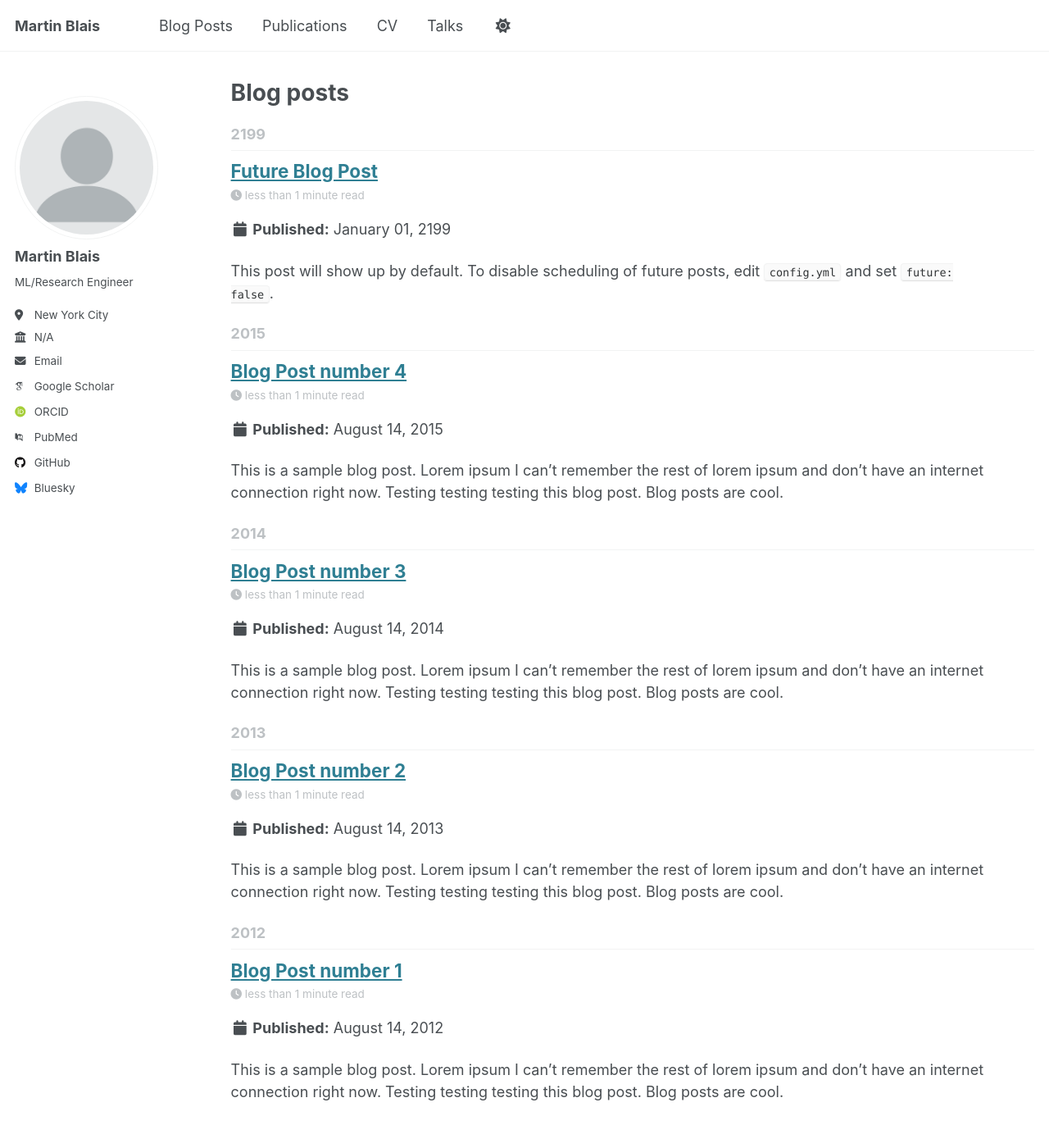
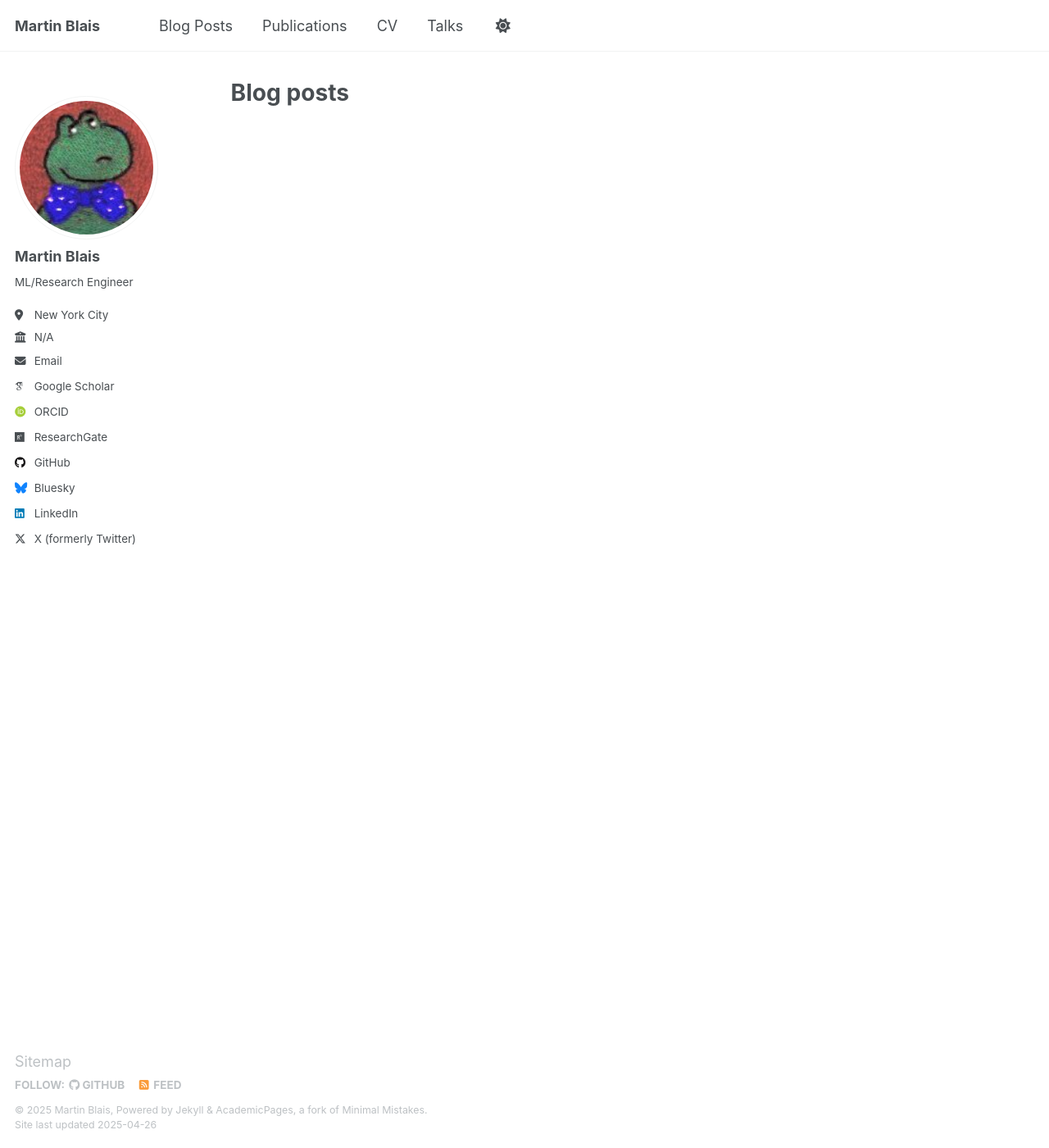
Before and after one commit to blais/blais.github.io, a Jekyll site: the page built from _pages/year-archive.html, in a window 1280 px wide and 1400 px high. Shown: the whole window at 82% size. Built offline with Jekyll 4.4.1, drawn with Linux system fonts in a browser that asks for light colours; some web fonts are replaced.

Commit message:
Some of initial setup

```diff
--- a/_config.yml
+++ b/_config.yml
@@ -22,7 +22,7 @@ repository               : "blais.github.io"
 #               Additional customization can be done by editing /_includes/author-profile.html
 author:
   # Biographic information
-  avatar           : "profile.png"
+  avatar           : "leonard_misislawski_small3.jpg"
   name             : "Martin Blais"
   pronouns         : # example: "she/her"
   bio              : "ML/Research Engineer"
@@ -37,20 +37,20 @@ author:
   impactstory      : # URL
   orcid            : "https://orcid.org/0000-0002-2259-5936"
   semantic         : # URL
-  pubmed           : ""
-  researchgate     : # URL
+  pubmed           : #
+  researchgate     : "https://www.researchgate.net/scientific-contributions/Martin-Blais-2177359571" # URL
   scopus           : # URL
 
   # Repositories and software development
   bitbucket        : # Username - Update with your username on the site
   codepen          : # Username
   dribbble         : # Username
-  github           : "academicpages"
+  github           : "blais"
   kaggle           : # Username
   stackoverflow    : # User number or user number and name (i.e., use "1" or "1/jeff-atwood")
 
   # Social media
-  bluesky          : "bsky.app" # Replace this with you Bluesky username
+  bluesky          : "" # Replace this with you Bluesky username
   facebook         : # Username
   flickr           : # Username
   foursquare       : # Username
@@ -59,7 +59,7 @@ author:
   keybase          : # Username
   instagram        : # Username
   lastfm           : # Username
-  linkedin         : # Username
+  linkedin         : "blais" # Username
   mastodon         : # URL
   medium           : # URL
   pinterest        : # Username
@@ -67,7 +67,7 @@ author:
   steam            : # Username
   telegram         : # URL
   tumblr           : # Username
-  twitter          : # Username for X / Twitter
+  twitter          : "misislavski" # Username for X / Twitter
   vine             : # Username
   weibo            : # Username
   wikipedia        : # Username
--- a/_posts/2012-08-14-blog-post-1.md
+++ /dev/null
@@ -1,20 +0,0 @@
----
-title: 'Blog Post number 1'
-date: 2012-08-14
-permalink: /posts/2012/08/blog-post-1/
-tags:
-  - cool posts
-  - category1
-  - category2
----
-
-This is a sample blog post. Lorem ipsum I can't remember the rest of lorem ipsum and don't have an internet connection right now. Testing testing testing this blog post. Blog posts are cool.
-
-Headings are cool
-======
-
-You can have many headings
-======
-
-Aren't headings cool?
-------
--- a/_posts/2013-08-14-blog-post-2.md
+++ /dev/null
@@ -1,20 +0,0 @@
----
-title: 'Blog Post number 2'
-date: 2013-08-14
-permalink: /posts/2013/08/blog-post-2/
-tags:
-  - cool posts
-  - category1
-  - category2
----
-
-This is a sample blog post. Lorem ipsum I can't remember the rest of lorem ipsum and don't have an internet connection right now. Testing testing testing this blog post. Blog posts are cool.
-
-Headings are cool
-======
-
-You can have many headings
-======
-
-Aren't headings cool?
-------
--- a/_posts/2014-08-14-blog-post-3.md
+++ /dev/null
@@ -1,20 +0,0 @@
----
-title: 'Blog Post number 3'
-date: 2014-08-14
-permalink: /posts/2014/08/blog-post-3/
-tags:
-  - cool posts
-  - category1
-  - category2
----
-
-This is a sample blog post. Lorem ipsum I can't remember the rest of lorem ipsum and don't have an internet connection right now. Testing testing testing this blog post. Blog posts are cool.
-
-Headings are cool
-======
-
-You can have many headings
-======
-
-Aren't headings cool?
-------
--- a/_posts/2199-01-01-future-post.md
+++ /dev/null
@@ -1,11 +0,0 @@
----
-title: 'Future Blog Post'
-date: 2199-01-01
-permalink: /posts/2012/08/blog-post-4/
-tags:
-  - cool posts
-  - category1
-  - category2
----
-
-This post will show up by default. To disable scheduling of future posts, edit `config.yml` and set `future: false`.
```
Also changed, not shown: _posts/2015-08-14-blog-post-4.md (deleted, +0 -20 lines), images/leonard_misislawski_small3.jpg (added), 1 other file.
